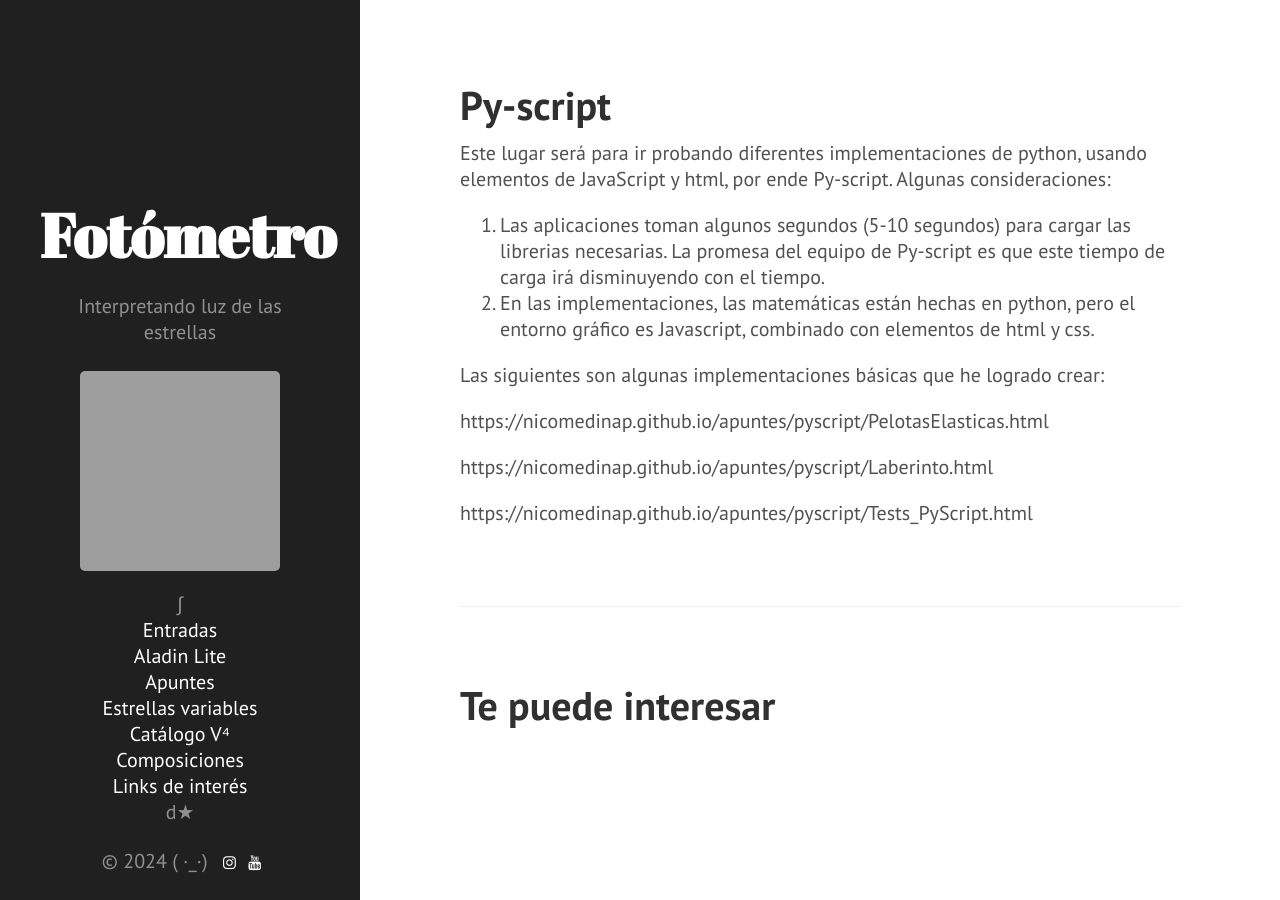
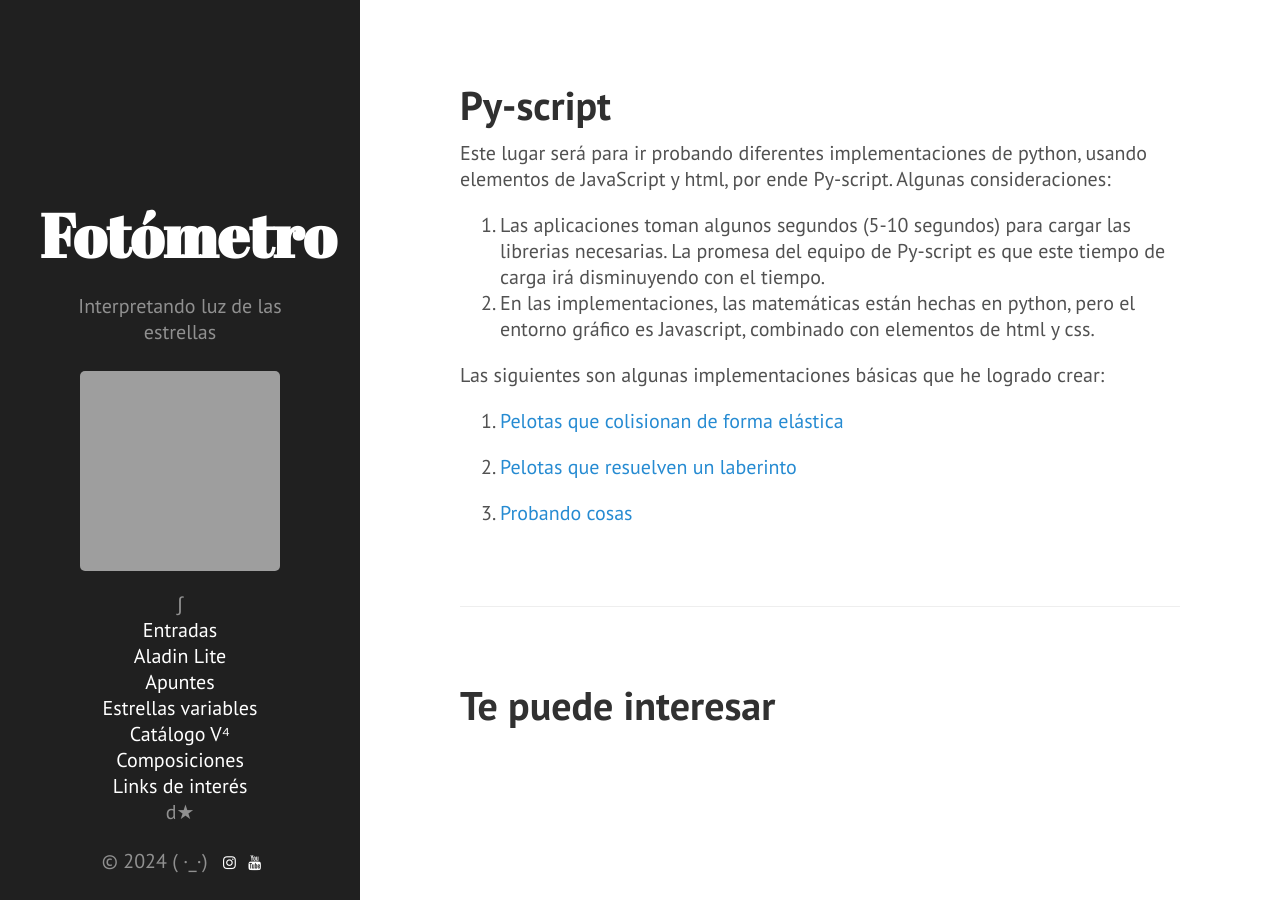
Before and after one commit to nicomedinap/nicomedinap.github.io, a Jekyll site: the page built from apuntes/PyScript.md, in a window 1280 px wide. Built offline with Jekyll 4.4.1, drawn with Linux system fonts in a browser that asks for light colours; grey boxes are pictures that could not be loaded.

Commit message:
Update PyScript.md

```diff
--- a/apuntes/PyScript.md
+++ b/apuntes/PyScript.md
@@ -8,11 +8,12 @@ Este lugar será para ir probando diferentes implementaciones de python, usando
 1. Las aplicaciones toman algunos segundos (5-10 segundos) para cargar las librerias necesarias. La promesa del equipo de Py-script es que este tiempo de carga irá disminuyendo con el tiempo.
 2. En las implementaciones, las matemáticas están hechas en python, pero el entorno gráfico es Javascript, combinado con elementos de html y css.
 
-
 Las siguientes son algunas implementaciones básicas que he logrado crear:
 
-https://nicomedinap.github.io/apuntes/pyscript/PelotasElasticas.html
+1. [Pelotas que colisionan de forma elástica](https://nicomedinap.github.io/apuntes/pyscript/PelotasElasticas.html){:target="_blank"}
 
-https://nicomedinap.github.io/apuntes/pyscript/Laberinto.html
 
-https://nicomedinap.github.io/apuntes/pyscript/Tests_PyScript.html
+2. [Pelotas que resuelven un laberinto](https://nicomedinap.github.io/apuntes/pyscript/Laberinto.html
+){:target="_blank"}
+
+3. [Probando cosas](https://nicomedinap.github.io/apuntes/pyscript/Tests_PyScript.html){:target="_blank"}
```
